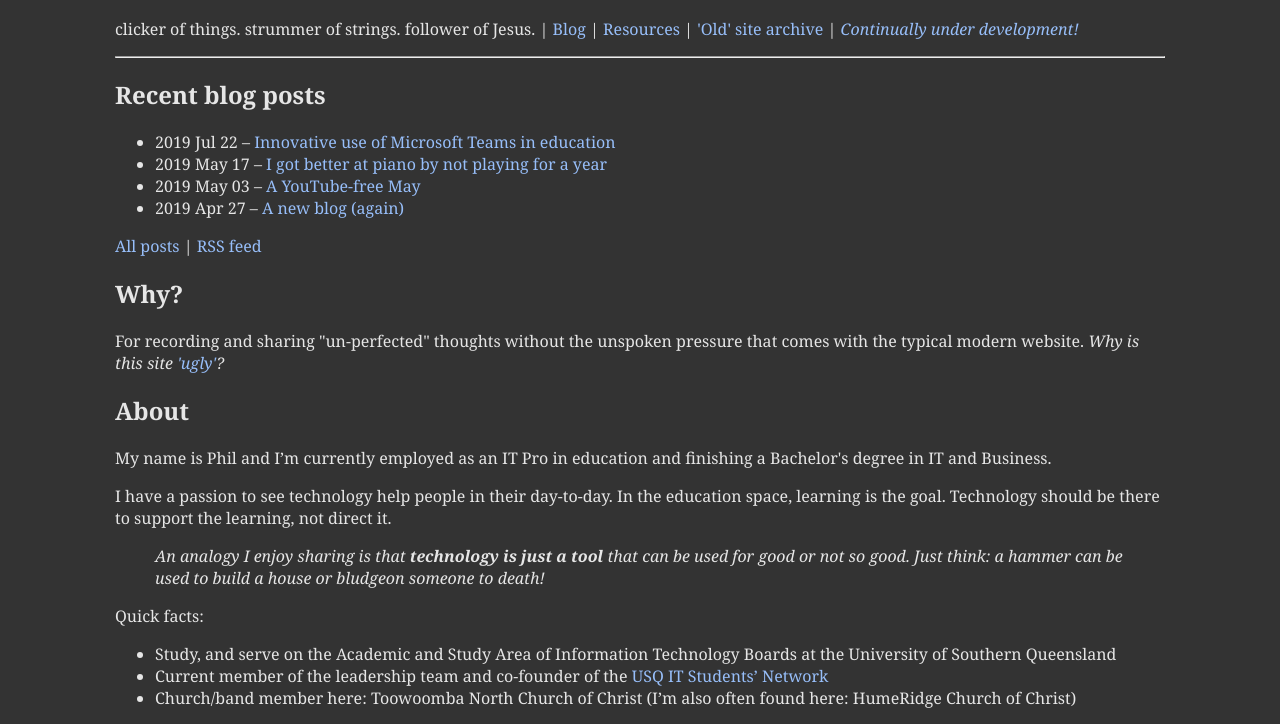
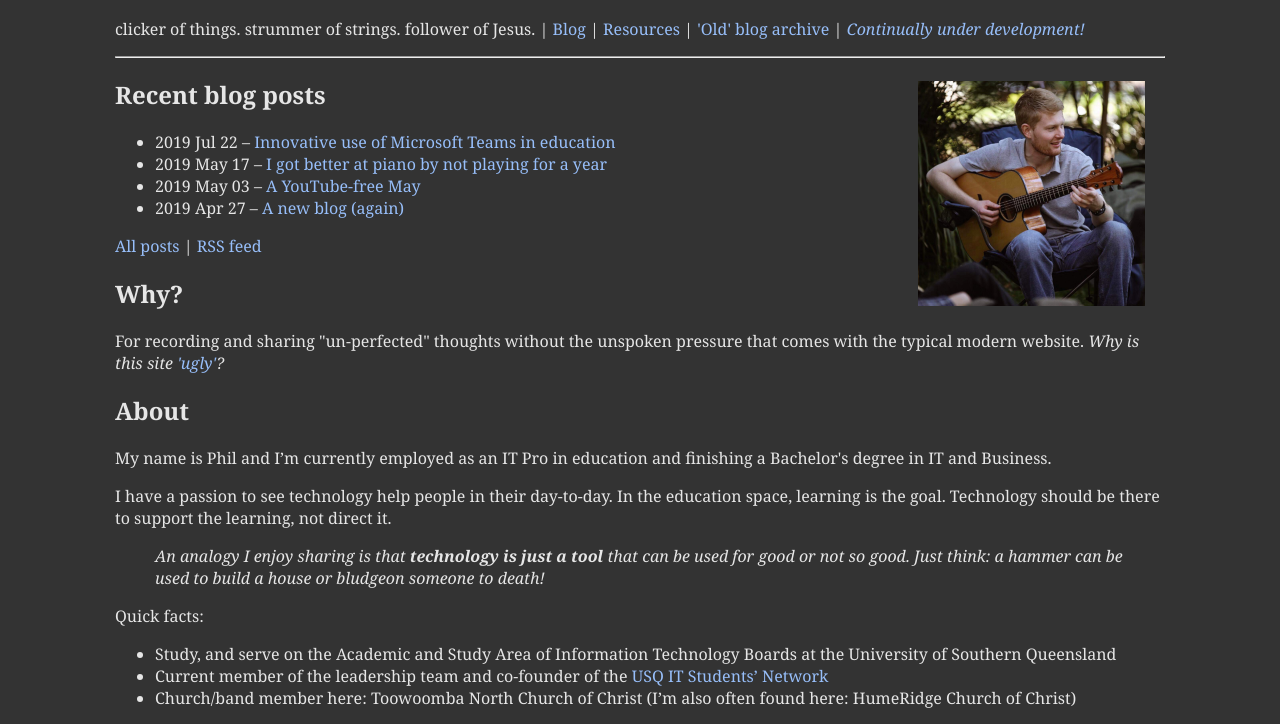
Before and after one commit to philmargetts/site, a plain HTML site: page index.html in a window 1280 px wide. Shown: the part 76-800 px from the top of the page. Drawn offline with Linux system fonts and the light colour scheme.

Commit message:
portrait added

```diff
--- a/index.html
+++ b/index.html
@@ -9,11 +9,14 @@
 
 <body>
 	<h1>Phil Margetts</h1>
-	<p>clicker of things. strummer of strings. follower of Jesus. | <a href="2019.html">Blog</a> | <a href="resources.html">Resources</a> | <a href="https://philmargetts.github.io/wordpress-archive/">'Old' site archive</a> | <em> <a href="under-development.html">Continually under
+	<p>clicker of things. strummer of strings. follower of Jesus. | <a href="2019.html">Blog</a> | <a href="resources.html">Resources</a> | <a href="https://philmargetts.github.io/wordpress-archive/">'Old' blog archive</a> | <em> <a href="under-development.html">Continually under
 				development!</a></em></p>
 	<hr>
 
+	<img src="img/phil.png" alt="portrait" class="portrait">
+
 <h2>Recent blog posts</h2>
+
 
 <ul>
 	<!-- LB -->
--- a/style.css
+++ b/style.css
@@ -29,6 +29,15 @@ blockquote {
 	font-style: italic;
 }
 
+.portrait {
+  float: right;
+  clear: both;
+  margin-right: 20px;
+  margin-left: 20px;
+  margin-top: 15px;
+  margin-bottom: 15px;
+}
+
 @media only screen and (max-width: 1150px) {
 	body {
 		max-width: 90%;
```
Also changed, not shown: NOTES - DELETE ME.txt (deleted), img/phil.png (added).
